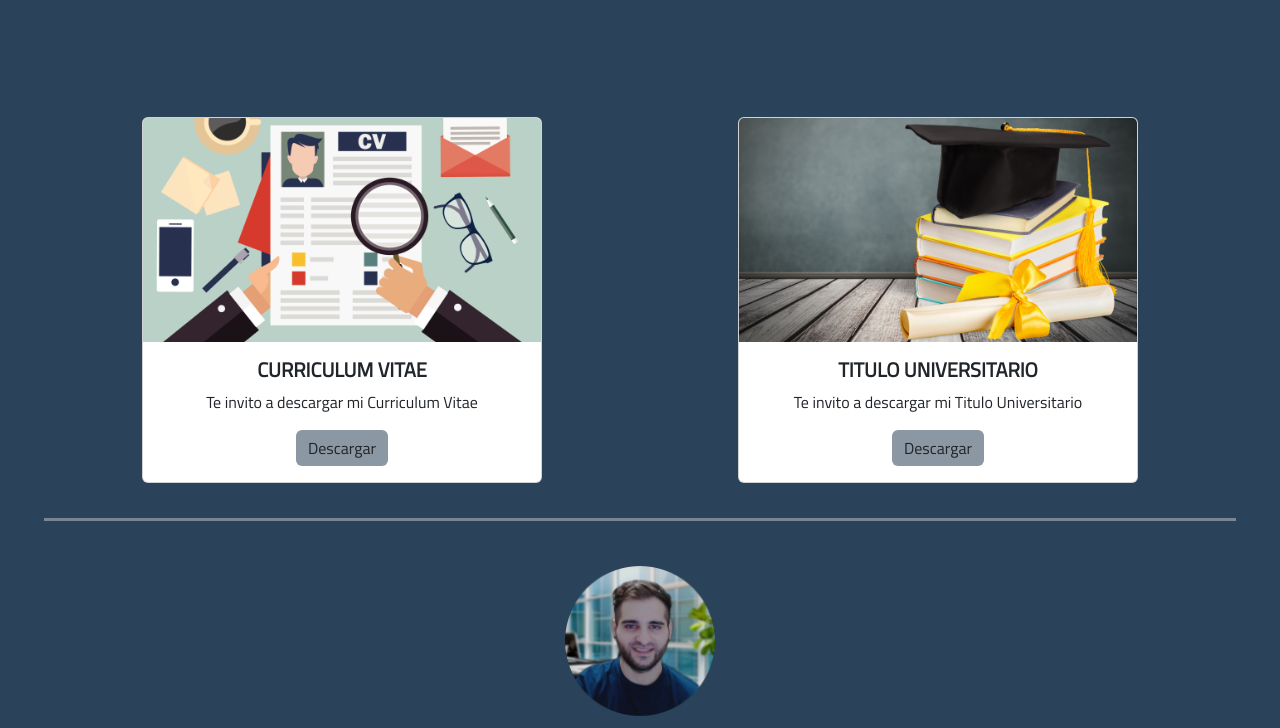
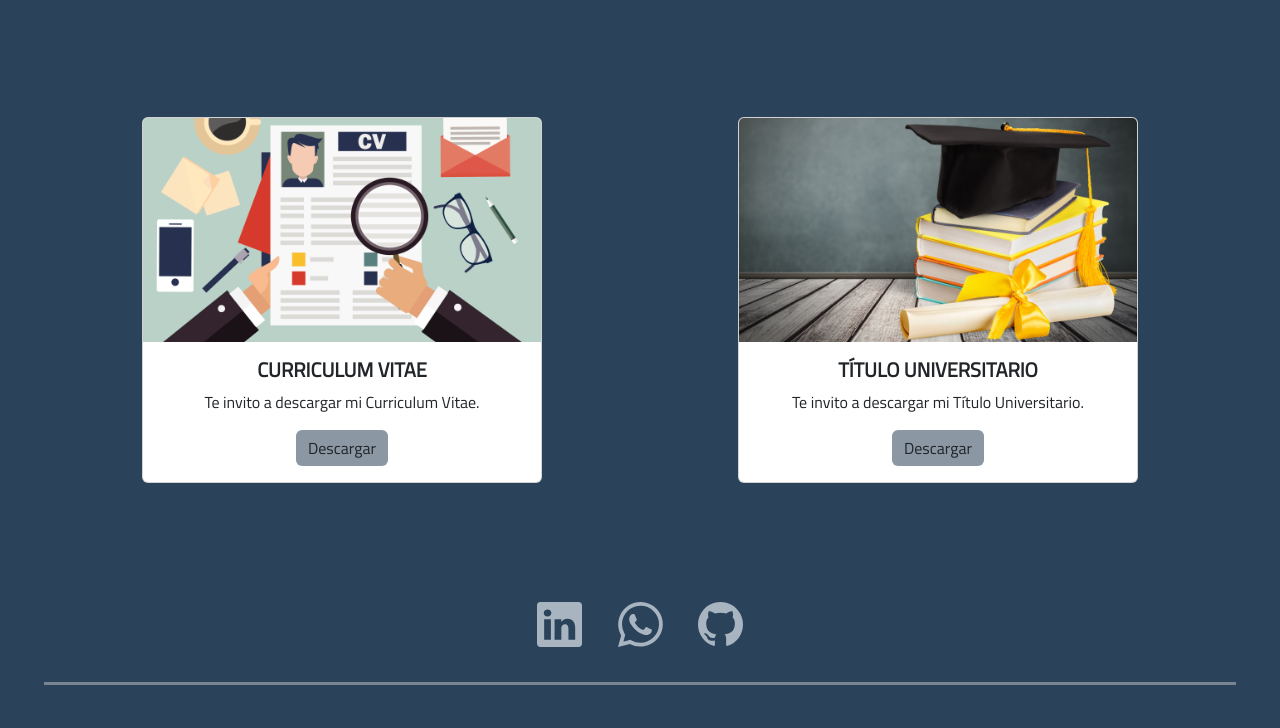
Before and after one commit to C-Lionel/portafolio-react, a React (Vite) app: page /about in a window 1280 px wide. Shown: the part 405-1133 px from the top of the page. Built offline with nearby package versions, Linux system fonts and the light colour scheme.

Commit message:
updated 21/12/22 19:16hs: PC-ESCRITORIO

```diff
--- a/src/components/About.jsx
+++ b/src/components/About.jsx
@@ -1,5 +1,5 @@
 import React from 'react'
-import { Footer } from './layout'
+import { Footer, RedesSociales } from './layout'
 
 
 export const About = () => {
@@ -18,13 +18,12 @@
 
       <section className='syles-cards'>
 
-
       <div className="card text-center animate__animated animate__bounceInLeft">
         <img src="../assets/imgs/curriculum.jpg" className="card-img-top" alt="..."/>
           <div className="card-body">
             <h5 className="card-title"> <strong>  { 'Curriculum Vitae'.toUpperCase() } </strong> </h5>
-            <p className="card-text">Te invito a descargar mi Curriculum Vitae</p>
-            <a className="btn" download={`CV_Lionel_Cancellieri`} href="../assets/imgs/curriculum.pdf">Descargar</a>
+            <p className="card-text">Te invito a descargar mi Curriculum Vitae.</p>
+            <a className="btn btn-a" download={`CV_Lionel_Cancellieri`} href="../assets/imgs/curriculum.pdf">Descargar</a>
           </div>
       </div>
 
@@ -33,14 +32,16 @@
       <div className="card text-center animate__animated animate__bounceInRight">
         <img src="../assets/imgs/titulo.jpg" className="card-img-top" alt="..."/>
           <div className="card-body">
-            <h5 className="card-title"> <strong> { 'Titulo Universitario'.toUpperCase() } </strong> </h5>
-            <p className="card-text">Te invito a descargar mi Titulo Universitario</p>
-            <a className="btn" download={`Titulo_Desarrollo_de_Software`} href="../assets/imgs/titulo.pdf">Descargar</a>
+            <h5 className="card-title"> <strong> { 'Título Universitario'.toUpperCase() } </strong> </h5>
+            <p className="card-text">Te invito a descargar mi Título Universitario.</p>
+            <a className="btn btn-a" download={`Titulo_Desarrollo_de_Software`} href="../assets/imgs/titulo.pdf">Descargar</a>
           </div>
       </div>
 
+
       </section>
 
+      <RedesSociales />
 
 
       <Footer />
--- a/src/components/css/About.css
+++ b/src/components/css/About.css
@@ -6,12 +6,12 @@
     width: 25rem
 }
 
-.btn {
+.btn-a {
     background-color: #8b97a3;
     border: #8a98a5;
 }
 
-.btn:hover {
+.btn-a:hover {
     background-color: #707f8d;
     border: #8a98a5;
 }
@@ -20,5 +20,6 @@
     display: flex;
     justify-content: space-around;
     margin-top: 10%;
+    margin-bottom: 10%;
 
 }
--- a/src/components/css/Inicio.css
+++ b/src/components/css/Inicio.css
@@ -89,7 +89,7 @@
 .header .stylecanvasli:hover {
   margin-left: -25%;
   transition: all 0.5s;
-  color: #929472;
+  color: #bf9146;
 }
 
 .header li a {
@@ -116,5 +116,5 @@
 
 .stylecanvas {
   /* background-color: #464737; */
-  background-image: linear-gradient(to right, #464737, #323327 );
+  background-image: linear-gradient(to right, #454D54, #1F3040 );
 }
--- a/src/components/css/Main.css
+++ b/src/components/css/Main.css
@@ -7,3 +7,5 @@
 @import './Fonts.css';
 @import './Error404.css';
 @import './Proyectos.css';
+@import './RedesSociales.css';
+@import './Response.css';
--- /dev/null
+++ b/src/components/css/RedesSociales.css
@@ -0,0 +1,20 @@
+.styles-redes-sociales {
+    display: flex;
+    justify-content: center;
+
+}
+
+.linkedin {
+    color: #a8b5c1;
+}
+
+.whatsapp,
+.github {
+    margin-left: 3%;
+    color: #a8b5c1;
+}
+
+.styles-redes-sociales a:hover {
+    color: #7d91a3;
+    transition: all 0.5s;
+}
--- /dev/null
+++ b/src/components/layout/RedesSociales.jsx
@@ -0,0 +1,43 @@
+import React from 'react'
+
+export const RedesSociales = () => {
+
+
+    return (
+        <>
+            <section className='styles-redes-sociales'>
+
+                <a className='linkedin' href='https://www.linkedin.com/in/lionel-cancellieri/' target="_blank" >
+
+                    <svg xmlns="http://www.w3.org/2000/svg" width="45" height="45" fill="currentColor" className="bi bi-linkedin" viewBox="0 0 16 16">
+                        <path d="M0 1.146C0 .513.526 0 1.175 0h13.65C15.474 0 16 .513 16 1.146v13.708c0 .633-.526 1.146-1.175 1.146H1.175C.526 16 0 15.487 0 14.854V1.146zm4.943 12.248V6.169H2.542v7.225h2.401zm-1.2-8.212c.837 0 1.358-.554 1.358-1.248-.015-.709-.52-1.248-1.342-1.248-.822 0-1.359.54-1.359 1.248 0 .694.521 1.248 1.327 1.248h.016zm4.908 8.212V9.359c0-.216.016-.432.08-.586.173-.431.568-.878 1.232-.878.869 0 1.216.662 1.216 1.634v3.865h2.401V9.25c0-2.22-1.184-3.252-2.764-3.252-1.274 0-1.845.7-2.165 1.193v.025h-.016a5.54 5.54 0 0 1 .016-.025V6.169h-2.4c.03.678 0 7.225 0 7.225h2.4z" />
+                    </svg>
+
+                </a>
+
+
+                <a className='whatsapp' href="https://api.whatsapp.com/send?phone=3462691618" target="_blank">
+
+                    <svg xmlns="http://www.w3.org/2000/svg" width="45" height="45" fill="currentColor" className="bi bi-whatsapp" viewBox="0 0 16 16">
+                        <path d="M13.601 2.326A7.854 7.854 0 0 0 7.994 0C3.627 0 .068 3.558.064 7.926c0 1.399.366 2.76 1.057 3.965L0 16l4.204-1.102a7.933 7.933 0 0 0 3.79.965h.004c4.368 0 7.926-3.558 7.93-7.93A7.898 7.898 0 0 0 13.6 2.326zM7.994 14.521a6.573 6.573 0 0 1-3.356-.92l-.24-.144-2.494.654.666-2.433-.156-.251a6.56 6.56 0 0 1-1.007-3.505c0-3.626 2.957-6.584 6.591-6.584a6.56 6.56 0 0 1 4.66 1.931 6.557 6.557 0 0 1 1.928 4.66c-.004 3.639-2.961 6.592-6.592 6.592zm3.615-4.934c-.197-.099-1.17-.578-1.353-.646-.182-.065-.315-.099-.445.099-.133.197-.513.646-.627.775-.114.133-.232.148-.43.05-.197-.1-.836-.308-1.592-.985-.59-.525-.985-1.175-1.103-1.372-.114-.198-.011-.304.088-.403.087-.088.197-.232.296-.346.1-.114.133-.198.198-.33.065-.134.034-.248-.015-.347-.05-.099-.445-1.076-.612-1.47-.16-.389-.323-.335-.445-.34-.114-.007-.247-.007-.38-.007a.729.729 0 0 0-.529.247c-.182.198-.691.677-.691 1.654 0 .977.71 1.916.81 2.049.098.133 1.394 2.132 3.383 2.992.47.205.84.326 1.129.418.475.152.904.129 1.246.08.38-.058 1.171-.48 1.338-.943.164-.464.164-.86.114-.943-.049-.084-.182-.133-.38-.232z" />
+                    </svg>
+
+                </a>
+
+
+
+                <a className='github' href='https://github.com/C-Lionel' target="_blank" >
+
+                    <svg xmlns="http://www.w3.org/2000/svg" width="45" height="45" fill="currentColor" className="bi bi-github" viewBox="0 0 16 16">
+                        <path d="M8 0C3.58 0 0 3.58 0 8c0 3.54 2.29 6.53 5.47 7.59.4.07.55-.17.55-.38 0-.19-.01-.82-.01-1.49-2.01.37-2.53-.49-2.69-.94-.09-.23-.48-.94-.82-1.13-.28-.15-.68-.52-.01-.53.63-.01 1.08.58 1.23.82.72 1.21 1.87.87 2.33.66.07-.52.28-.87.51-1.07-1.78-.2-3.64-.89-3.64-3.95 0-.87.31-1.59.82-2.15-.08-.2-.36-1.02.08-2.12 0 0 .67-.21 2.2.82.64-.18 1.32-.27 2-.27.68 0 1.36.09 2 .27 1.53-1.04 2.2-.82 2.2-.82.44 1.1.16 1.92.08 2.12.51.56.82 1.27.82 2.15 0 3.07-1.87 3.75-3.65 3.95.29.25.54.73.54 1.48 0 1.07-.01 1.93-.01 2.2 0 .21.15.46.55.38A8.012 8.012 0 0 0 16 8c0-4.42-3.58-8-8-8z" />
+                    </svg>
+
+                </a>
+
+
+
+            </section>
+        </>
+    )
+
+}
--- a/src/components/layout/index.js
+++ b/src/components/layout/index.js
@@ -1,2 +1,3 @@
 export * from './Footer';
 export * from './HeaderNav';
+export * from './RedesSociales';
```
Also changed, not shown: src/components/css/Response.css (added).
